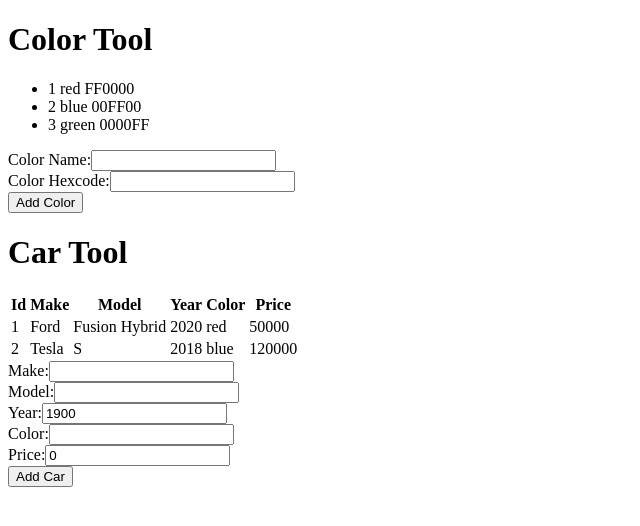
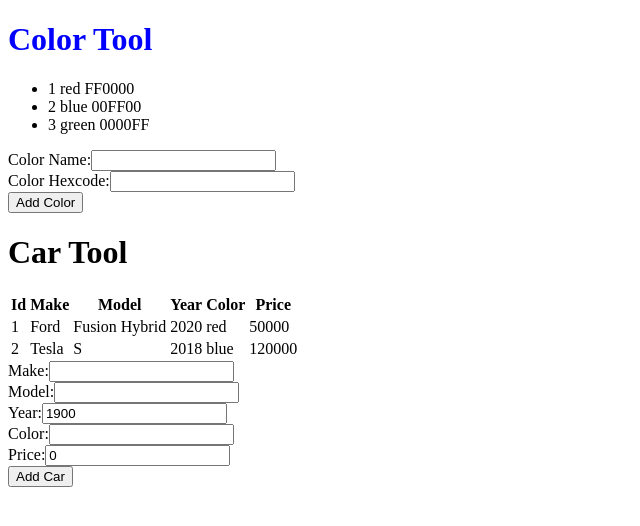
Before and after one commit to smartcoder0305/react-typescript_08122020, a React (Create React App) app in the folder demo-app/: page / in a window 1280 px wide. Shown: the top 526 px of the page, without its empty margins (0-640 px from the left). Built offline with nearby package versions, Linux system fonts and the light colour scheme.

Commit message:
add code demos

```diff
--- a/demo-app/src/components/CarTool.tsx
+++ b/demo-app/src/components/CarTool.tsx
@@ -27,7 +27,7 @@ export const CarTool: FC<CarToolProps> = (props) => {
     setCars(cars.concat({
       ...carForm,
       id: Math.max(...cars.map(c => c.id), 0 ) + 1,
-    }))
+    }));
 
   };
 
--- a/demo-app/src/components/ColorTool.tsx
+++ b/demo-app/src/components/ColorTool.tsx
@@ -1,6 +1,8 @@
 import React, { FC, useState, ChangeEvent, MouseEvent } from 'react';
 
 import { Color } from '../models/Color';
+
+import { ToolHeader } from './ToolHeader';
 
 type ColorToolProps = {
   colors: Readonly<Color[]>,
@@ -45,9 +47,7 @@ export const ColorTool: FC<ColorToolProps> = (props) => {
 
   return (
     <>
-      <header>
-        <h1 className="page-header">Color Tool</h1>
-      </header>
+      <ToolHeader headerText="Color Tool" />
       <ul>
         {colors.map(color =>
           <li key={color.id}>{color.id} {color.name} {color.hexcode}</li>)}
--- /dev/null
+++ b/demo-app/src/components/ToolHeader.css
@@ -0,0 +1,5 @@
+
+
+.page-header {
+  color: blue;
+}
--- /dev/null
+++ b/demo-app/src/components/ToolHeader.tsx
@@ -0,0 +1,21 @@
+import React, { FC } from 'react';
+
+import './ToolHeader.css';
+
+export type ToolHeaderProps = {
+  headerText?: string,
+};
+
+export const ToolHeader: FC<ToolHeaderProps> = (props) => {
+
+  return (
+    <header>
+      <h1 className="page-header">{props.headerText}</h1>
+    </header>
+  );
+
+};
+
+ToolHeader.defaultProps = {
+  headerText: 'The Tool',
+};
```
Also changed, not shown: demo-app/exercises/exercise-7.md (added, +17 -0 lines).
